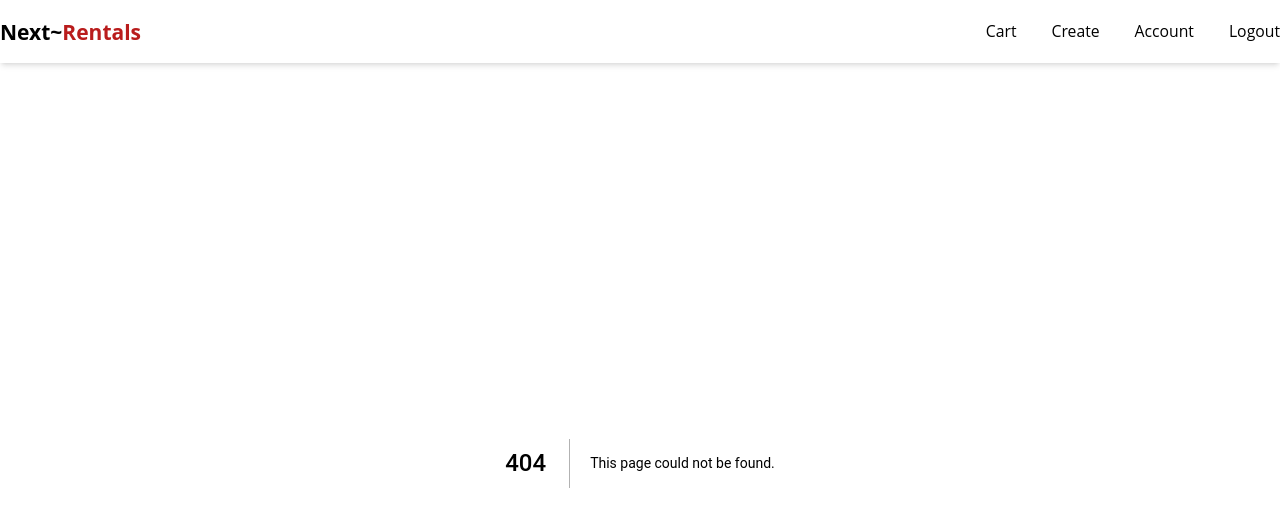
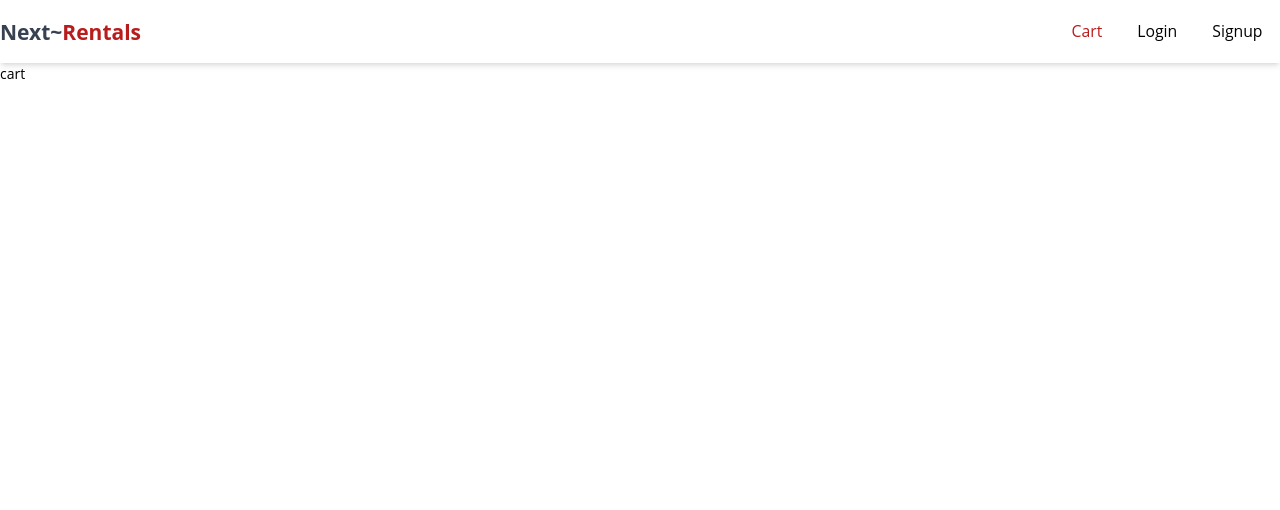
Before and after one commit to AmaduKamara/next-rentals, a Next.js app: page /cart in a window 1280 px wide. Before the commit this address had no page. Shown: the top 510 px of the page. Built offline with nearby package versions, Linux system fonts and the light colour scheme.

Commit message:
Add pages based on nav items

```diff
--- a/components/_App/Header.js
+++ b/components/_App/Header.js
@@ -1,23 +1,34 @@
 import Link from "next/link";
+import { useRouter } from "next/router";
 import React from "react";
 
 const Header = () => {
-  const user = true;
+  const user = false;
+  const router = useRouter();
+
   return (
     <header className="py-5 bg-white shadow-md">
       <div className="container mx-auto flex justify-between items-center">
         <Link href="/">
-          <a className="font-bold text-2xl">
+          <a className="font-bold text-2xl text-gray-700">
             Next~<span className="text-red-700">Rentals</span>{" "}
           </a>
         </Link>
         <nav className="flex items-center">
           <ul className="flex items-center">
-            <li className="mx-5 text-lg hover:text-red-700">
+            <li
+              className={`mx-5 text-lg hover:text-red-700 ${
+                router.pathname === "/cart" ? "text-red-700" : ""
+              }`}
+            >
               <Link href="/cart">Cart</Link>
             </li>
             {user && (
-              <li className="mx-5 text-lg hover:text-red-700">
+              <li
+                className={`mx-5 text-lg hover:text-red-700 ${
+                  router.pathname === "/create" ? "text-red-700" : ""
+                }`}
+              >
                 <Link href="/create">Create</Link>
               </li>
             )}
@@ -25,7 +36,11 @@ const Header = () => {
           <ul className="flex items-center">
             {user ? (
               <>
-                <li className="mx-5 text-lg hover:text-red-700">
+                <li
+                  className={`mx-5 text-lg hover:text-red-700 ${
+                    router.pathname === "/account" ? "text-red-700" : ""
+                  }`}
+                >
                   <Link href="/account">Account</Link>
                 </li>
                 <li className="ml-5 text-lg hover:text-red-700">
@@ -34,10 +49,18 @@ const Header = () => {
               </>
             ) : (
               <>
-                <li className="mx-5 text-lg hover:text-red-700">
+                <li
+                  className={`mx-5 text-lg hover:text-red-700 ${
+                    router.pathname === "/login" ? "text-red-700" : ""
+                  }`}
+                >
                   <Link href="/login">Login</Link>
                 </li>
-                <li className="ml-5 text-lg hover:text-red-700">
+                <li
+                  className={`mx-5 text-lg hover:text-red-700 ${
+                    router.pathname === "/signup" ? "text-red-700" : ""
+                  }`}
+                >
                   <Link href="/signup">Signup</Link>
                 </li>
               </>
--- /dev/null
+++ b/pages/cart.js
@@ -0,0 +1,9 @@
+import React from 'react'
+
+const cart = () => {
+  return (
+    <div>cart</div>
+  )
+}
+
+export default cart
--- /dev/null
+++ b/pages/create.js
@@ -0,0 +1,9 @@
+import React from 'react'
+
+const create = () => {
+  return (
+    <div>create</div>
+  )
+}
+
+export default create
--- /dev/null
+++ b/pages/login.js
@@ -0,0 +1,9 @@
+import React from 'react'
+
+const login = () => {
+  return (
+    <div>login</div>
+  )
+}
+
+export default login
--- /dev/null
+++ b/pages/signup.js
@@ -0,0 +1,7 @@
+import React from "react";
+
+const signup = () => {
+  return <div>signup</div>;
+};
+
+export default signup;
```
